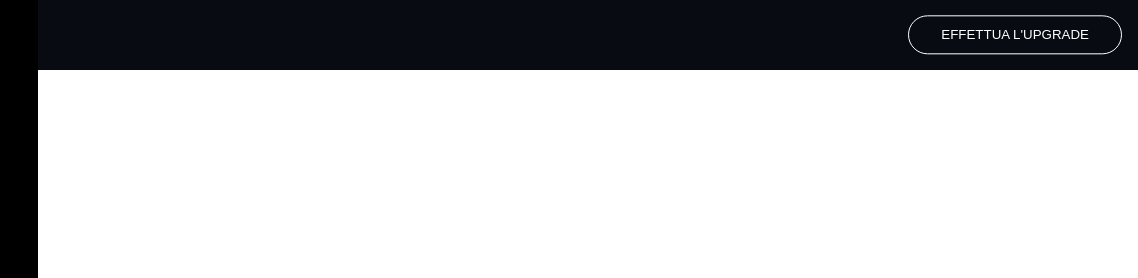
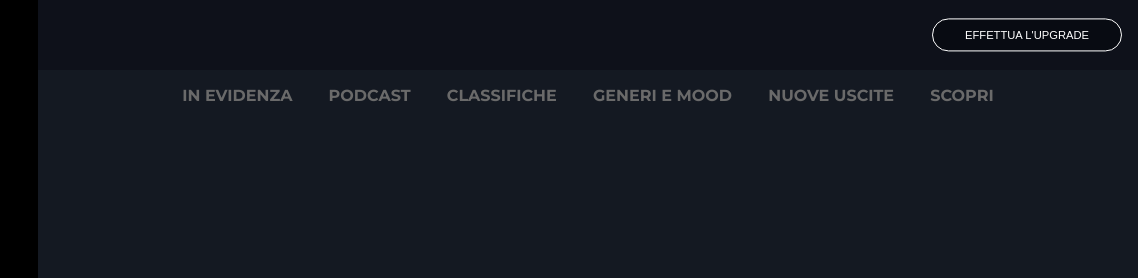
Before and after one commit to CodeYouness/html-css-spotifyweb, a plain HTML site: page index.html in a window 1280 px wide. Shown: the top 278 px of the page, 142-1280 px from the left. Drawn offline with Linux system fonts and the light colour scheme.

Commit message:
added nav to musci section

```diff
--- a/css/style.css
+++ b/css/style.css
@@ -122,13 +122,14 @@ hr {
 .call-to-action {
     width: calc(100vw - 180px);
     height: 70px;
-    background-color: #080b12;
-    position: relative;
+    background-color: rgba(8, 11, 18, 0.5);
+    position: fixed;
 }
 
 button {
     color: white;
-    padding: 0.7rem 2rem;
+    font-size: 0.7rem;
+    padding: 0.6rem 2rem;
     background-color: #080b12;
     border: 1px solid white;
     border-radius: 20px;
@@ -139,6 +140,28 @@ button {
     transform: translateY(-50%);
 }
 
+/* main content - music */
+main>main {
+    background-color: #141922;
+    width: calc(100vw - 180px);
+    overflow: scroll;
+}
+
+.music {
+    padding-top: 70px;
+}
+
+nav>span {
+    color: #6a6a6a;
+    text-transform: uppercase;
+    font-weight: 700;
+    padding: 0 1rem;
+}
+
+nav {
+    text-align: center;
+    padding: 1rem;
+}
 
 
 
--- a/index.html
+++ b/index.html
@@ -83,10 +83,26 @@
 
         <main>
 
-            <div class="call-to-action">
+            <section class="call-to-action">
                 <button>Effettua l'upgrade</button>
-            </div>
+            </section>
 
+            <section class="music">
+
+                <nav>
+                    <span>In evidenza</span>
+                    <span>Podcast</span>
+                    <span>Classifiche</span>
+                    <span>Generi e Mood</span>
+                    <span>Nuove uscite</span>
+                    <span>Scopri</span>
+                </nav>
+
+                <main>
+
+                </main>
+
+            </section>
         </main>
 
     </main>
```
